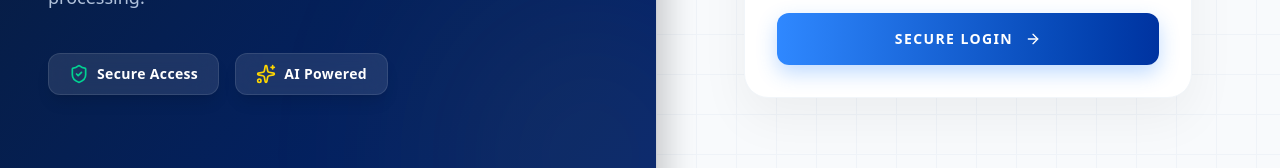
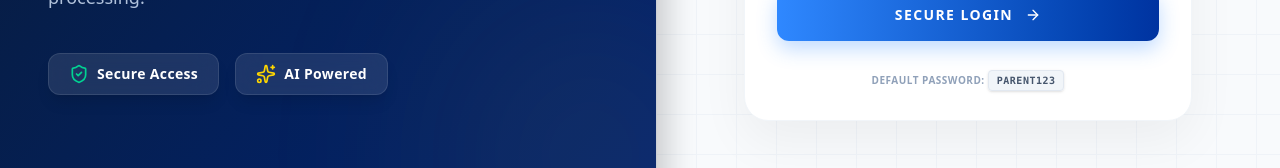
Before and after one commit to lw-cloud-max/ditmur-academy, a Next.js app: page /login in a window 1280 px wide. Both pictures are taken after a click on the button "PARENT". Shown: the part 566-734 px from the top of the page. Built offline with nearby package versions, Linux system fonts and the light colour scheme; no server answers.

Commit message:
Fix parent ticket creation bug - use actual parent ID instead of email

```diff
--- a/src/app/api/tickets/route.ts
+++ b/src/app/api/tickets/route.ts
@@ -33,6 +33,15 @@ export async function POST(req: Request) {
       return NextResponse.json({ success: false, error: 'Missing fields' }, { status: 400 });
     }
 
+    // Verify the parent exists
+    const parent = await prisma.parent.findUnique({
+      where: { id: parentId }
+    });
+
+    if (!parent) {
+      return NextResponse.json({ success: false, error: 'Parent not found' }, { status: 404 });
+    }
+
     const ticket = await prisma.ticket.create({
       data: {
         subject,
@@ -49,6 +58,7 @@ export async function POST(req: Request) {
 
     return NextResponse.json({ success: true, data: ticket }, { status: 201 });
   } catch (error) {
+    console.error('Ticket creation error:', error);
     return NextResponse.json({ success: false, error: 'Failed to create ticket' }, { status: 500 });
   }
 }
--- a/src/app/login/page.tsx
+++ b/src/app/login/page.tsx
@@ -215,6 +215,13 @@ export default function LoginPage() {
               </p>
             </div>
           )}
+          {roleType === 'PARENT' && (
+            <div className="pb-8 text-center">
+              <p className="text-[10px] text-slate-400 font-bold uppercase tracking-wider">
+                Default password: <span className="font-mono bg-slate-100 px-2 py-1 rounded text-slate-600 border border-slate-200 shadow-sm">parent123</span>
+              </p>
+            </div>
+          )}
         </div>
       </div>
     </div>
--- a/src/auth.ts
+++ b/src/auth.ts
@@ -1,5 +1,6 @@
 import NextAuth, { DefaultSession, type User } from "next-auth";
 import CredentialsProvider from "next-auth/providers/credentials";
+import { prisma } from "@/lib/prisma";
 
 // Extend NextAuth types to include our custom 'role' property
 declare module "next-auth" {
@@ -49,7 +50,21 @@ export const { handlers, signIn, signOut, auth } = NextAuth({
         }
 
         if (roleType === "PARENT") {
-          return { id: username, name: "Test Parent", email: username, role: "PARENT" };
+          // Look up the actual parent record in the database to get the real ID
+          const parent = await prisma.parent.findFirst({
+            where: { email: username }
+          });
+
+          if (!parent) {
+            return null;
+          }
+
+          // Validate password (default password is "parent123")
+          if (parent.password !== password) {
+            return null;
+          }
+
+          return { id: parent.id, name: parent.fullName, email: parent.email, role: "PARENT" };
         }
 
         return null;
```
